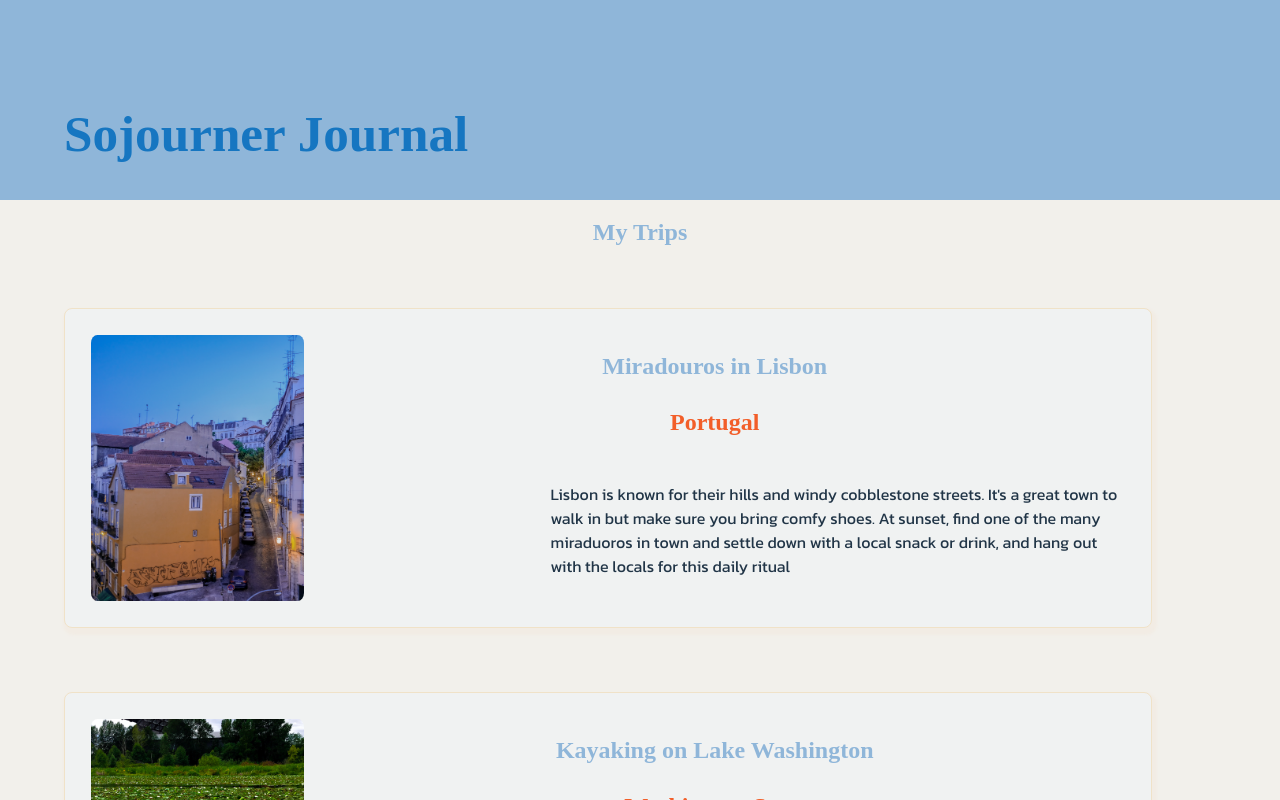
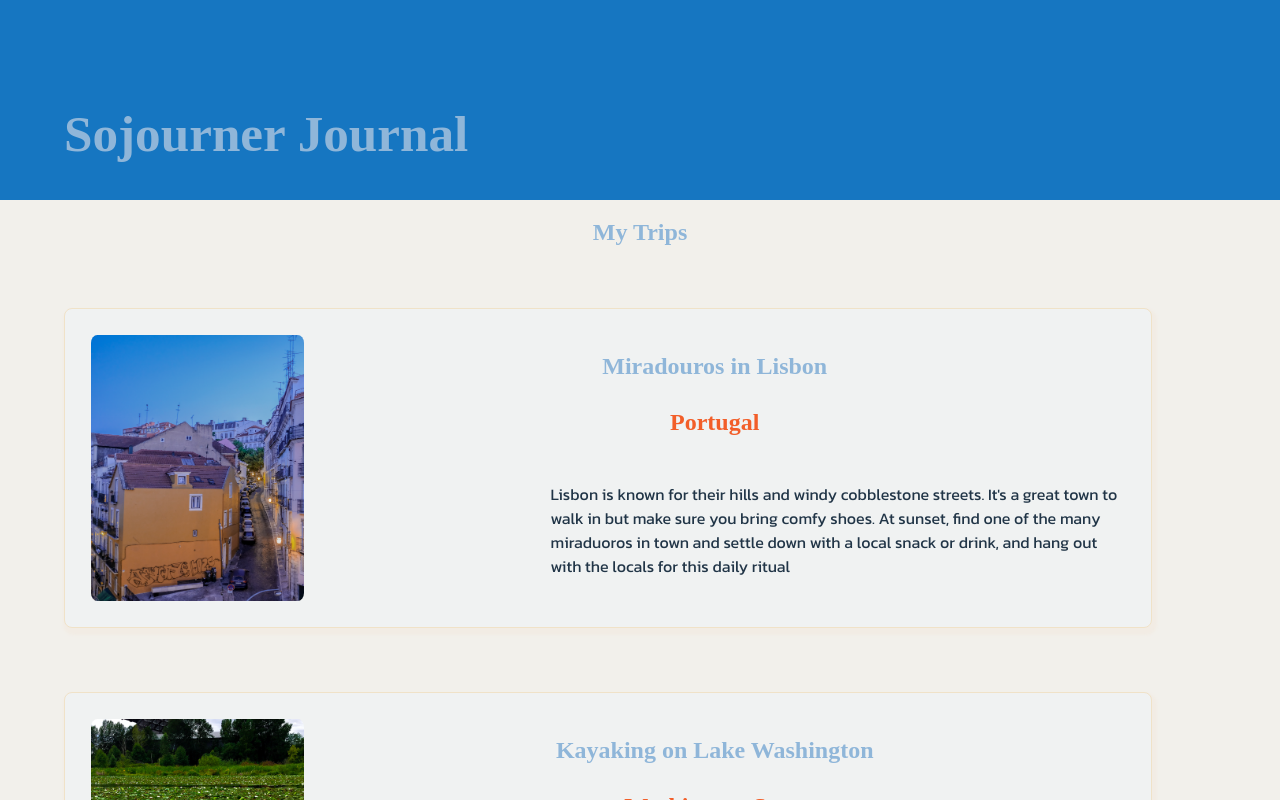
Before and after one commit to unnamedrd/sojourn-journal-app, a React (Vite) app: page / in a window 1280 px wide. Shown: the top 800 px of the page. Built offline with nearby package versions, Linux system fonts and the light colour scheme; a web font is replaced by a local one.

Commit message:
changing favicon

```diff
--- a/src/index.css
+++ b/src/index.css
@@ -21,7 +21,7 @@
   box-sizing: border-box;
 }
 nav {
-  background-color: #8fb6d9;
+  background-color:  #1676c1;
   color: white;
   height: 25vh;
   width: 100vw;
@@ -54,7 +54,7 @@ a:hover {
 h1 {
   font-size: 3.2em;
   line-height: 1.1;
-  color: #1676c1;
+  color:#8fb6d9;
 }
 
 h2{
```
